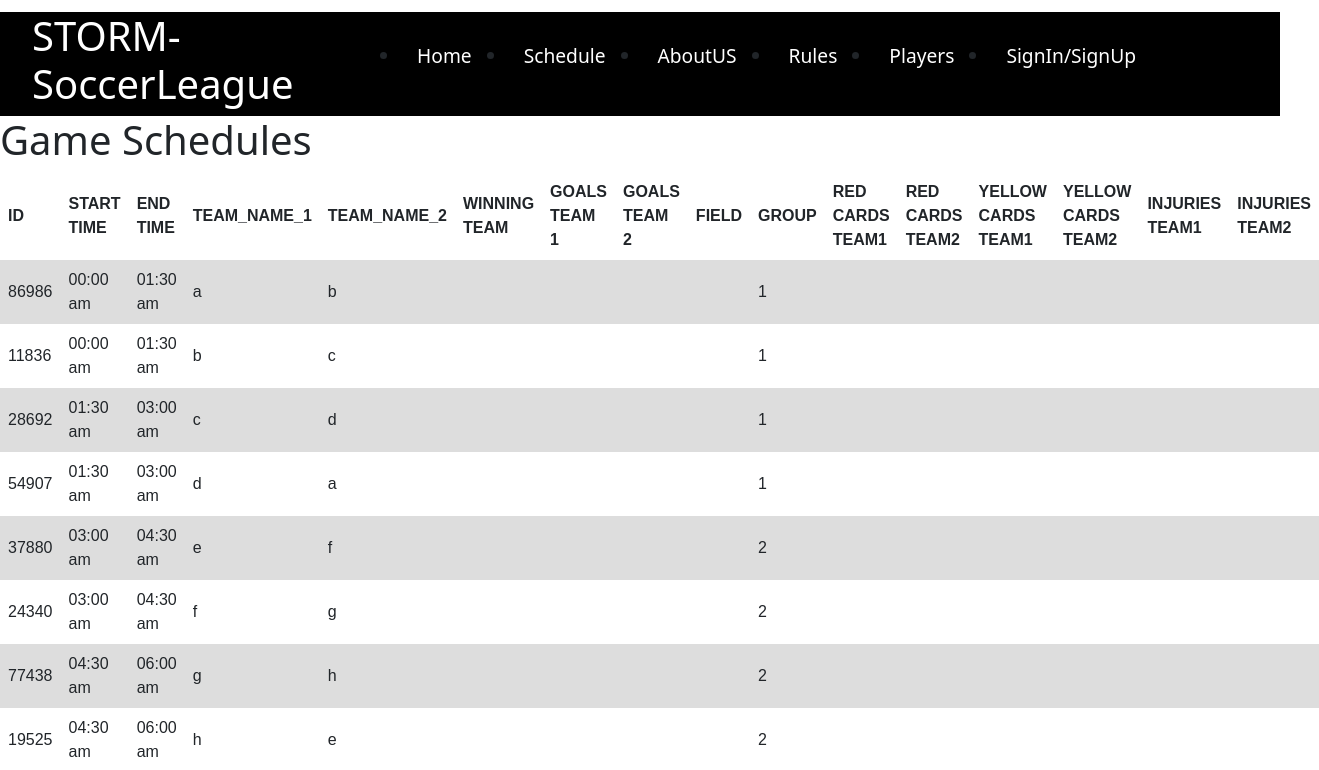
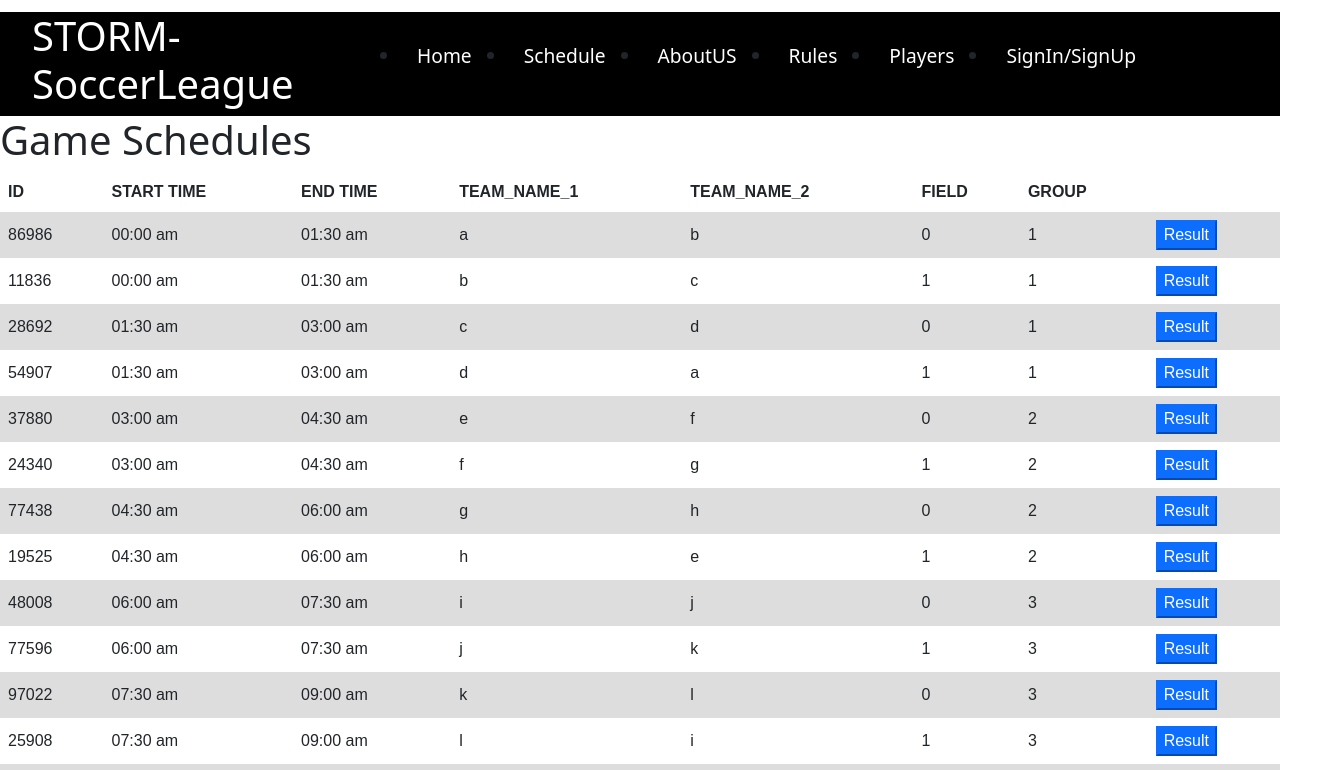
Before and after one commit to araghuw2/SER515-30-STORM-SoccerLeague, a React (Create React App) app in the folder SoccerTournamentFrontend/: page /schedule in a window 1280 px wide. Shown: the top 770 px of the page, 1319 px wide, since content can reach past the window. Built offline with nearby package versions, Linux system fonts and the light colour scheme.

Commit message:
US122-Task-124-Added_Result_Button

```diff
--- a/SoccerTournamentFrontend/src/components/scheduleTable.jsx
+++ b/SoccerTournamentFrontend/src/components/scheduleTable.jsx
@@ -16,17 +16,10 @@ class scheduleTable extends React.Component {
             <th>END TIME</th>
             <th>TEAM_NAME_1</th>
             <th>TEAM_NAME_2</th>
-            <th>WINNING TEAM</th>
-            <th>GOALS TEAM 1</th>
-            <th>GOALS TEAM 2</th>
             <th>FIELD</th>
             <th>GROUP</th>
-            <th>RED CARDS TEAM1</th>
-            <th>RED CARDS TEAM2</th>
-            <th>YELLOW CARDS TEAM1</th>
-            <th>YELLOW CARDS TEAM2</th>
-            <th>INJURIES TEAM1</th>
-            <th>INJURIES TEAM2</th>
+
+            <th></th>
           </tr>
           {this.props.scheduleData.map((item, index) => {
             return (
@@ -36,17 +29,13 @@ class scheduleTable extends React.Component {
                 <td>{item.game_end_time}</td>
                 <td>{item.team_name_1}</td>
                 <td>{item.team_name_2}</td>
-                <td>{item.winning_team}</td>
-                <td>{item.goals_team1}</td>
-                <td>{item.goals_team2}</td>
-                <td>{item.field}</td>
+
+                <td>{item.field_site}</td>
                 <td>{item.group}</td>
-                <td>{item.red_card_team1}</td>
-                <td>{item.red_card_team2}</td>
-                <td>{item.yellow_card_team1}</td>
-                <td>{item.yellow_card_team2}</td>
-                <td>{item.injuries_team1}</td>
-                <td>{item.injuries_team2}</td>
+
+                <td>
+                  <button className="btn-primary btn-small">Result</button>
+                </td>
               </tr>
             );
           })}
```
